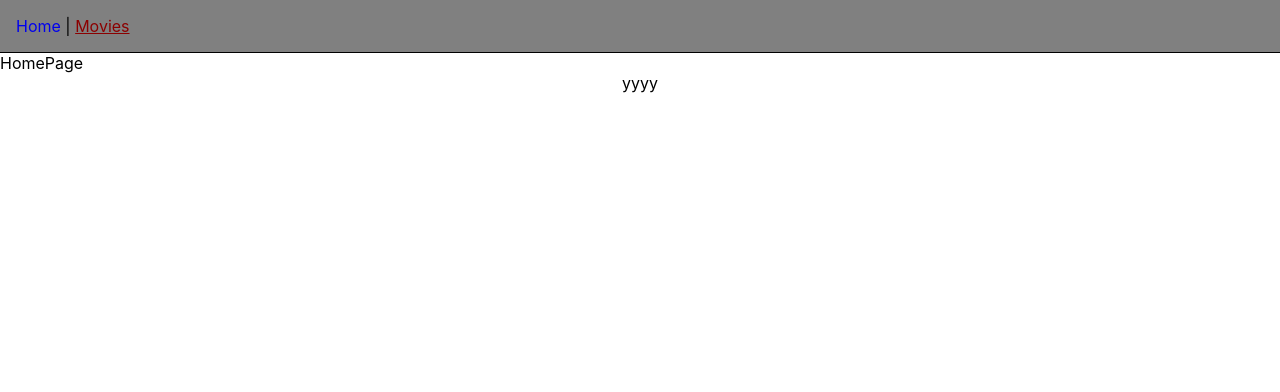
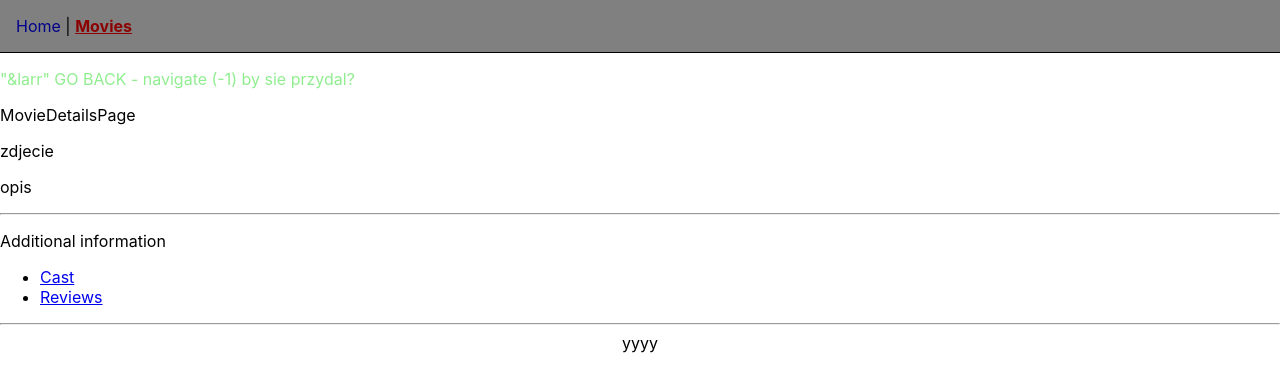
Before and after one commit to Joanna-Golofit/goit-react-hw-05-movies, a React (Create React App) app: page /movies/id in a window 1280 px wide. Shown: the top 392 px of the page. Built offline with nearby package versions, Linux system fonts and the light colour scheme; the HTML template or start-up script is replaced by a standard one.

Commit message:
routes - outlet, ustawianie szklieletu do nawigacji po stronach

```diff
--- a/src/App.js
+++ b/src/App.js
@@ -21,7 +21,8 @@ function App() {
             return {
               // display: "block",
               margin: "1rem 0",
-              color: isActive ? "darkred" : "",
+              color: isActive ? "darkred" : "darkblue",
+              fontWeight: isActive ? "bold" : "",
               textDecoration: !isActive && "none",
             };
           }}
@@ -35,7 +36,8 @@ function App() {
             return {
               // display: "block",
               margin: "1rem 0",
-              color: isActive ? "darkred" : "",
+              color: isActive ? "darkred" : "darkblue",
+              fontWeight: isActive ? "bold" : "",
               textDecoration: !isActive && "none",
             };
           }}
@@ -47,7 +49,8 @@ function App() {
       <Routes>
         <Route path="/" element={<HomePage />} />
         <Route path="/movies" element={<MoviesPage />} />
-        <Route path=":movieId" element={<MovieDetailsPage />}>
+        {/* <Route path=":movieId" element={<MovieDetailsPage />}> */}
+        <Route path="/movies/id" element={<MovieDetailsPage />}>
           <Route path="cast" element={<Cast />} />
           <Route path="reviews" element={<Reviews />} />
         </Route>
--- a/src/components/Cast.jsx
+++ b/src/components/Cast.jsx
@@ -1,5 +1,5 @@
 const Cast = () => {
-  return <div>Cast</div>;
+  return <div>Cast component</div>;
 }
 
 export default Cast
--- a/src/components/Reviews.jsx
+++ b/src/components/Reviews.jsx
@@ -1,5 +1,5 @@
 const Reviews = () => {
-  return <div>Reviews</div>;
+  return <div>Reviews component</div>;
 }
 
 export default Reviews
--- a/src/pages/HomePage.jsx
+++ b/src/pages/HomePage.jsx
@@ -1,5 +1,18 @@
+import { Link } from "react-router-dom";
+
 const HomePage = () => {
-  return <div>HomePage</div>;
+  return (
+    <div>
+      HomePage - strona domowa z listą popularnych filmów.
+      <h1>Trending today</h1>
+      <ul>
+        <li>filmy...</li>
+        <li>linki...</li>
+        <li>duzo...</li>
+        <li><Link to="movies/id">jakis film z id</Link></li>
+      </ul>
+    </div>
+  );
 }
 
 export default HomePage
--- a/src/pages/MovieDetailsPage.jsx
+++ b/src/pages/MovieDetailsPage.jsx
@@ -1,10 +1,28 @@
-import { Outlet } from "react-router-dom";
+import { Link, Outlet } from "react-router-dom";
 
 const MovieDetailsPage = () => {
-  return <div>MovieDetailsPage
+  return (
+    <div>
+      <p style={{ color: "lightgreen" }}>
+       "&larr" GO BACK - navigate (-1) by sie przydal?
+      </p>
+      MovieDetailsPage
+      <p>zdjecie</p>
+      <p>opis</p>
+      <hr />
+      <p>Additional information</p>
+      <ul>
+        <li>
+          <Link to="cast">Cast</Link>
+        </li>
+        <li>
+          <Link to="reviews">Reviews</Link>
+        </li>
+      </ul>
+      <hr />
+      <Outlet />
+    </div>
+  );
+};
 
-    <Outlet/>
-  </div>;
-}
-
-export default MovieDetailsPage
+export default MovieDetailsPage;
--- a/src/pages/MoviesPage.jsx
+++ b/src/pages/MoviesPage.jsx
@@ -5,15 +5,20 @@ import { Link, Outlet } from "react-router-dom";
 const MoviesPage = () => {
   return (
     <div>
-      MoviesPage
-      <ul>additional information</ul>
-      <li>
-        <Link to="cast">Cast</Link>
-      </li>
-      <li>
-        <Link to="reviews">Reviews</Link>
-      </li>
-      {/* <Outlet/> */}
+      MoviesPage - strona wyszukiwania filmów po słowie kluczu.
+      <p>
+        <Link to="id">jakis znaleziony film z id</Link>
+      </p>
+      {/* <p>Additional information</p>
+      <ul>
+        <li>
+          <Link to="movieId/cast">Cast</Link>
+        </li>
+        <li>
+          <Link to="movieId/reviews">Reviews</Link>
+        </li>
+      </ul> */}
+      {/* <Outlet /> */}
     </div>
   );
 };
```
